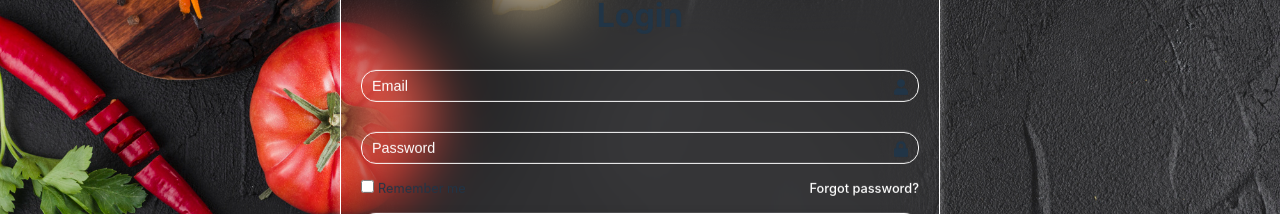
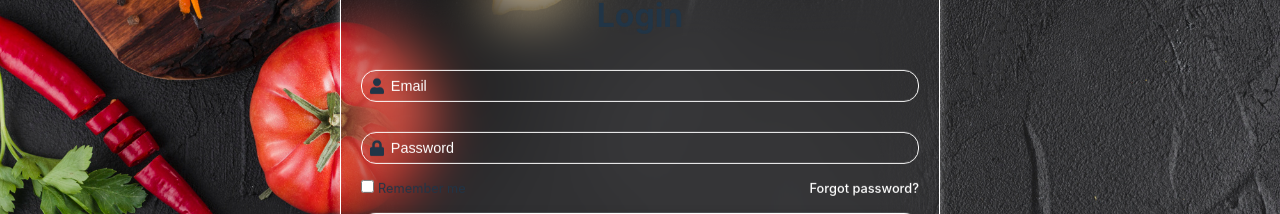
Before and after one commit to EddieTheEgg/NU-Hall, a React (Vite) app in the folder NU-Dining/: page / in a window 1280 px wide. Shown: the part 266-480 px from the top of the page. Built offline with nearby package versions, Linux system fonts and the light colour scheme.

Commit message:
Added an api call to verify user login information

```diff
--- a/NU-Dining/src/components/UserLoginForm.jsx
+++ b/NU-Dining/src/components/UserLoginForm.jsx
@@ -1,20 +1,43 @@
 import React, { useState } from "react";
 import { FaUser, FaLock } from "react-icons/fa";
+import axios from "axios"; // Import axios for making API calls
 import "../styles/loginform.css";
 
 const UserLoginForm = ({ onSubmit }) => {
     const [email, setEmail] = useState("");
     const [password, setPassword] = useState("");
+    const [errorMessage, setErrorMessage] = useState(""); // State for error message
 
-    const handleSubmit = (event) => {
+    const handleSubmit = async (event) => {
         event.preventDefault();
-        onSubmit({ email, password });
+        console.log("Email:", email);
+        console.log("Password:", password);
+
+        try {
+            // Make a POST request to your backend API
+            const response = await axios.post("http://localhost:8080/api/users/login", {
+                email,
+                password
+            });
+
+            // Assuming the backend returns a success status
+            if (response.data.success) {
+                setErrorMessage(""); // Clear any previous error message
+                onSubmit({ email, password }); // Proceed to the next step
+            } else {
+                setErrorMessage("Email or password mismatch."); // Set error message
+            }
+        } catch (error) {
+            console.error("Login error:", error);
+            setErrorMessage("An error occurred. Please try again."); // Set error message for API error
+        }
     };
 
     return (
         <div className="login-container">
             <form onSubmit={handleSubmit} className="login-form">
                 <h2>Login</h2>
+                {errorMessage && <p className="error-message">{errorMessage}</p>} {/* Display error message */}
                 <div className="input-box">
                     <input
                         type="email"
@@ -43,7 +66,7 @@ const UserLoginForm = ({ onSubmit }) => {
                     <a href="#">Forgot password?</a>
                 </div>
 
-                <button className = "login-button" type="submit">Login</button>
+                <button className="login-button" type="submit">Login</button>
 
                 <div className="register-link">
                     <p>Don't have an account?
--- a/NU-Dining/src/styles/loginform.css
+++ b/NU-Dining/src/styles/loginform.css
@@ -54,7 +54,7 @@ body{
     border-radius: 15px;
     font-size: 0.9rem;
     color: white;
-    padding-left: 10px;
+    padding-left: 1.8rem;
 }
 
 .input-box input::placeholder {
@@ -63,8 +63,8 @@ body{
 
 .input-box .icon{
     position: absolute;
-    right: 10px;
-    top: 55%;
+    left: 8px;
+    top: 53%;
     transform: translateY(-55%);
     font-size: 1rem;
 }
```
